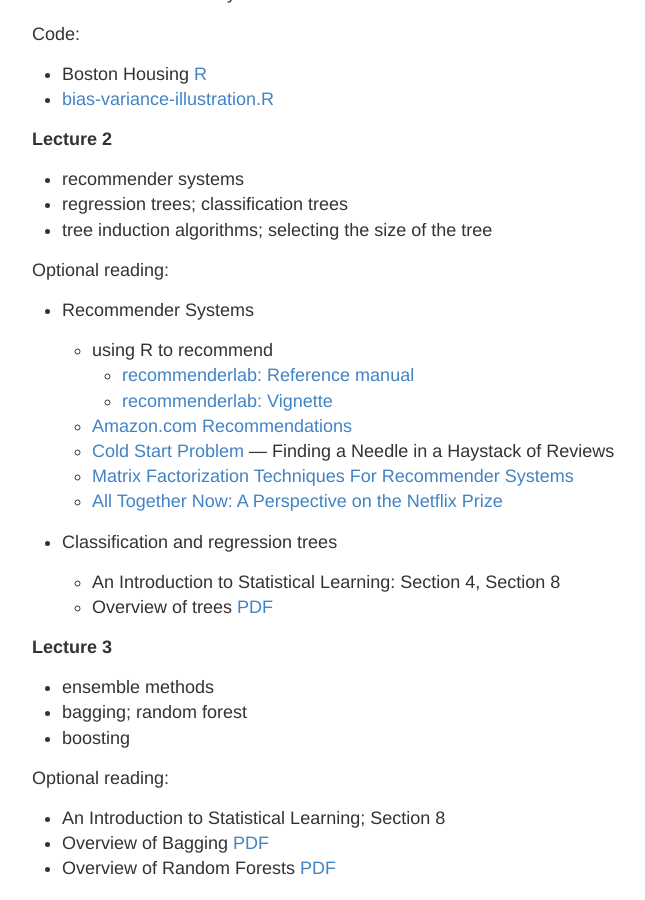
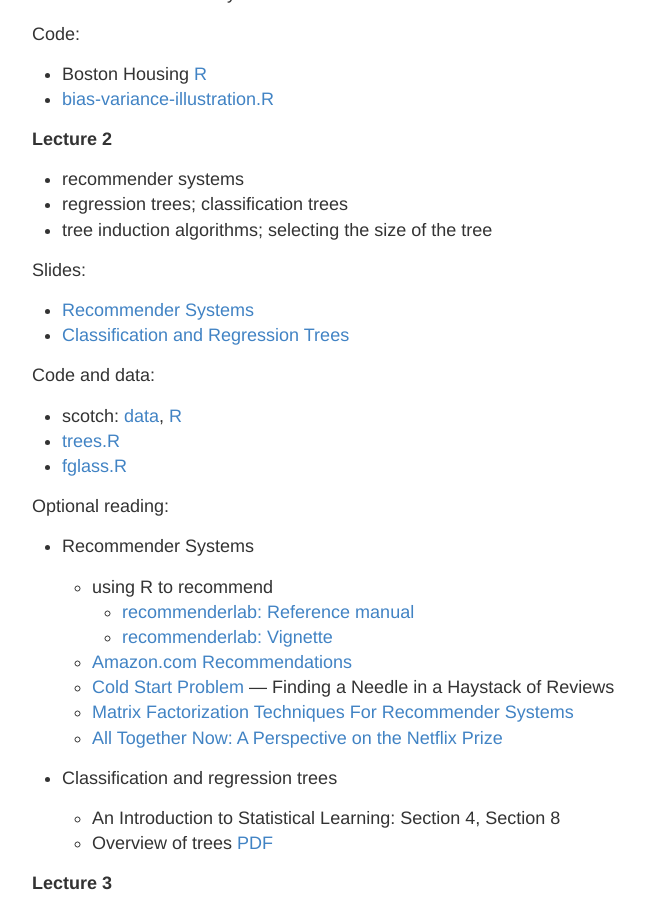
Before and after one commit to ChicagoBoothML/ExecML18, a Jekyll site: the page built from lectures.md, in a window 1280 px wide and 900 px high, scrolled down 482 px. Shown: the whole window, without its empty margins (248-893 px from the left). Built offline with Jekyll 4.4.1, drawn with Linux system fonts in a browser that asks for light colours; part of the change alters nothing that is shown.

Commit message:
Update lectures.md

```diff
--- a/lectures.md
+++ b/lectures.md
@@ -31,20 +31,16 @@ Code:
 * regression trees; classification trees
 * tree induction algorithms; selecting the size of the tree
 
-<!---
-
 Slides:
 
-* [Recommender Systems](https://piazza.com/class_profile/get_resource/izev9lpuf6f6bc/j61ni5xfuii1sj)
-* [Classification and Regression Trees](https://piazza.com/class_profile/get_resource/izev9lpuf6f6bc/j61niiyiyeo1va)
+* [Recommender Systems](https://piazza.com/class_profile/get_resource/ji3gjqmmspyku/jkof2f3yeka3u8)
+* [Classification and Regression Trees](https://piazza.com/class_profile/get_resource/ji3gjqmmspyku/jkog3dtbi8k2r)
 
 Code and data:
 
 * scotch: [data](https://raw.githubusercontent.com/mlakolar/BUS41000/master/data/scotch.csv), [R](https://raw.githubusercontent.com/mlakolar/BUS41000/master/data/scotch.R)
 * [trees.R](https://raw.githubusercontent.com/ChicagoBoothML/ML2016/master/code/trees.R)
 * [fglass.R](https://raw.githubusercontent.com/ChicagoBoothML/ML2016/master/code/fglass.R)
-
---->
 
 
 Optional reading:
```
